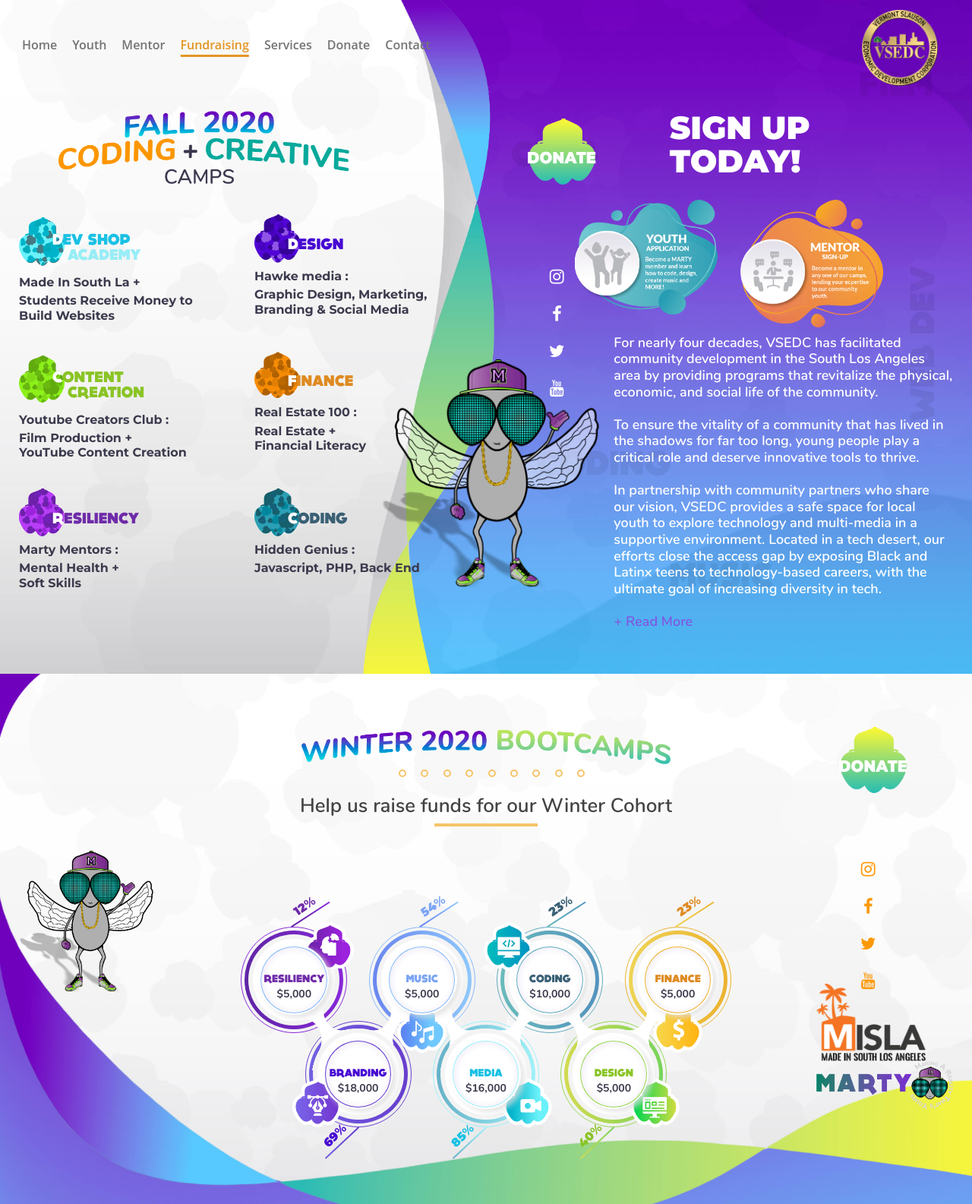
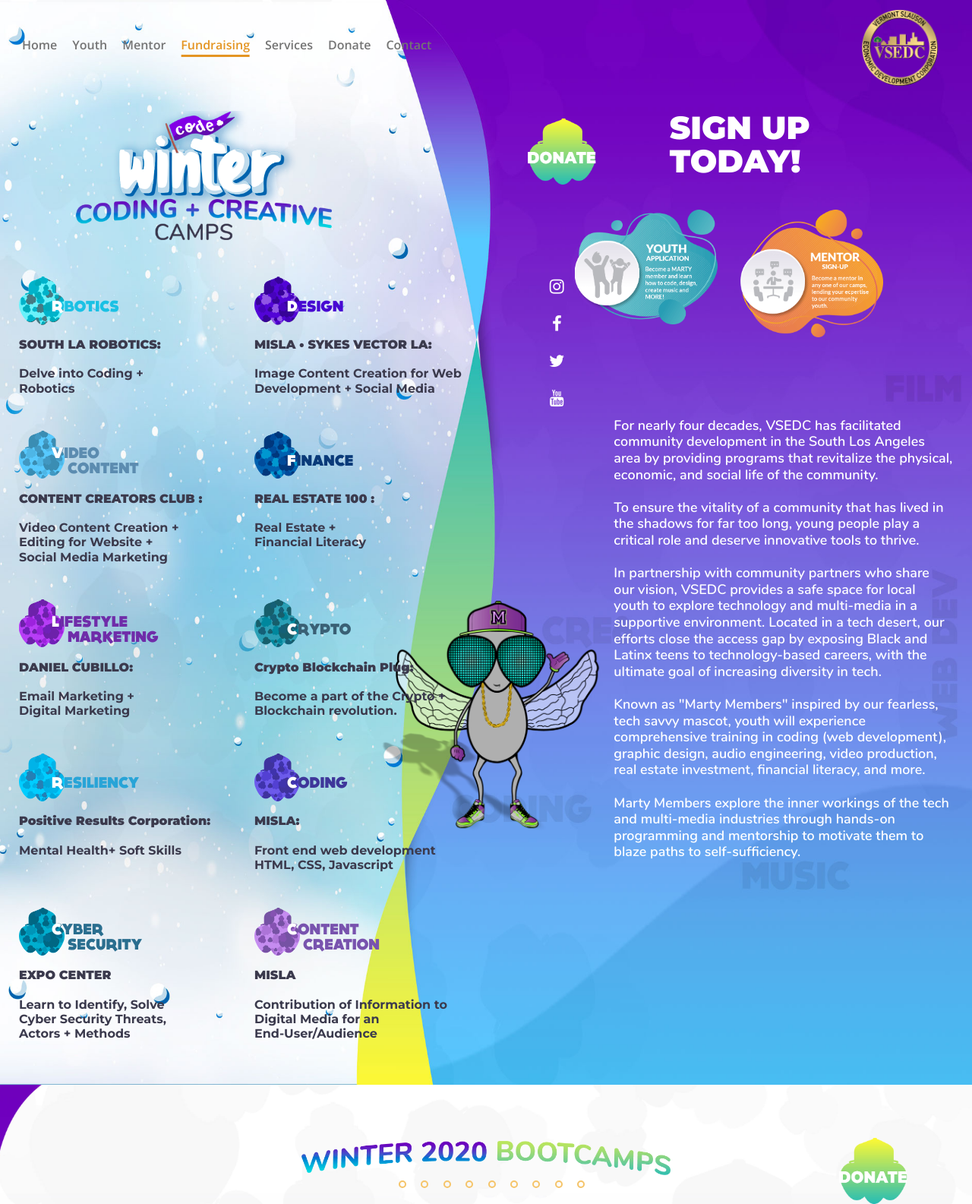
Before and after one commit to Mbilallayers/VSEDC-demo, a PHP site: page / in a window 1280 px wide. Shown: the top 1585 px of the page at 76% size. Run offline with PHP 8.4, Linux system fonts and the light colour scheme.

Commit message:
update index

```diff
--- a/assets/css/style.css
+++ b/assets/css/style.css
@@ -1,4 +1,5 @@
 @import "https://fonts.googleapis.com/css2?family=Montserrat:ital,wght@0,300;0,400;0,500;0,600;0,700;0,800;0,900;1,800&display=swap";
+@import "https://fonts.googleapis.com/css2?family=Open+Sans:ital,wght@0,400;0,600;0,700;1,400;1,600&display=swap";
 
 * {
     padding: 0;
@@ -50,7 +51,7 @@
 }
 
 .home-page {
-    background-image: url(../images/bg-main.jpg);
+    background-image: url(../images/home-winter.jpg);
     padding-bottom: 40px;
 }
 
@@ -192,7 +193,7 @@
     display: block;
 }
 .morelink {
-    color: #8157e0;
+    color: #580ab0;
 }
 .morecontent span {
     display: none;
@@ -217,12 +218,12 @@
 .leftSide .row .imageBox .topIcon {
     display: flex;
     justify-content: center;
-    align-items: center
+    align-items: center;
+    min-height: 80px;
 }
 
 .leftSide .row .imageBox .topIcon h2 span {
     margin-left: 20px;
-    color: #97edf6
 }
 
 .leftSide .row .imageBox .topIcon h2 {
@@ -243,7 +244,7 @@
 .leftSide .row .imageBox .topIcon h2 span.uniqueWord {
     position: absolute;
     top: 24px;
-    left: 0;
+    left: -1px;
     margin: 0;
     display: inline-block;
     color: #fff !important
--- a/index.html
+++ b/index.html
@@ -66,7 +66,7 @@
                     <div class="row">
                         <div class="col-lg-8 offset-lg-1 offset-md-0 col-md-6 offset-md-3">
                             <div class="bigLogo">
-                                <img src="assets/images/title-home.png" class="img-fluid" alt="Fall 2020">
+                                <img src="assets/images/winter-title.png" style="max-height: 170px;" class="img-fluid" alt="Fall 2020">
                             </div>
                         </div>
                     </div>
@@ -78,9 +78,9 @@
                                 <div class="imageBox">
                                     <div class="topIcon">
                                         <img src="assets/images/dev-bg_03.png" alt="icon">
-                                        <h2>Dev Shop<br><span>Academy</span><span class="uniqueWord">D</span></h2>
+                                        <h2>OBOTICS<span class="uniqueWord">R</span></h2>
                                     </div>
-                                    <h3><span>Made In South La +</span><br>Students Receive Money to <br>Build Websites</h3>
+                                    <h3><b>SOUTH LA ROBOTICS:</b><br><br>Delve into Coding + <br> Robotics</h3>
 
                                 </div>
                             </div>
@@ -90,41 +90,50 @@
                                         <img src="assets/images/design-bg_03.png" alt="icon">
                                         <h2>Design<span class="uniqueWord">D</span></h2>
                                     </div>
-                                    <h3><span>Hawke media :</span><br>Graphic Design, Marketing,<br>Branding & Social Media</h3>
+                                    <h3><b>MISLA • SYKES VECTOR LA:</b><br><br>Image Content Creation for
+                                        Web Development + Social Media</h3>
+
+                                </div>
+                            </div>
+
+                            <div class="col-lg-6 col-md-4 col-sm-6">
+                                <div class="imageBox">
+                                    <div class="topIcon ">
+                                        <img src="assets/images/video.png" alt="icon">
+                                        <h2 style="color: #5c8cb0">VIDEO<br><span>Content</span><span class="uniqueWord">V</span></h2>
+                                    </div>
+                                    <h3><b>CONTENT CREATORS CLUB :
+</b><br><br>
+                                        Video Content Creation +<br> Editing for Website  +<br>
+                                        Social Media Marketing
+                                    </h3>
 
                                 </div>
                             </div>
                             <div class="col-lg-6 col-md-4 col-sm-6">
                                 <div class="imageBox">
-                                    <div class="topIcon contentCreationBox">
-                                        <img src="assets/images/content-creation-bg_03.png" alt="icon">
-                                        <h2>Content<br><span>Creation</span><span class="uniqueWord">C</span></h2>
+                                    <div class="topIcon designBox">
+                                        <img src="assets/images/finance.png" alt="icon">
+                                        <h2 style="color: #0a3a79">FINANCE<span class="uniqueWord">F</span></h2>
                                     </div>
-                                    <h3><span>Youtube Creators Club :</span><br>Film Production +<br>YouTube Content Creation</h3>
+                                    <h3><b>REAL ESTATE 100 :</b><br><br>
+                                        Real Estate + <br>
+                                        Financial Literacy</h3>
 
                                 </div>
                             </div>
-                            <div class="col-lg-6 col-md-4 col-sm-6">
-                                <div class="imageBox">
-                                    <div class="topIcon financeBox">
-                                        <img src="assets/images/finance-bg_03.png">
-                                        <h2>Finance<span class="uniqueWord">F</span></h2>
-                                    </div>
-                                    <h3><span>Real Estate 100 :</span><br>Real Estate +<br>Financial Literacy</h3>
 
-                                </div>
-                                <div class="centerLogoMarty">
-                                    <img src="assets/images/marty-logo_03.png" alt="logo" data-aos="zoom-in-up" />
-                                </div>
 
-                            </div>
+
                             <div class="col-lg-6 col-md-4 col-sm-6">
                                 <div class="imageBox">
                                     <div class="topIcon resiliencyBox">
                                         <img src="assets/images/marty-mentor-bg_03.png" alt="icon">
-                                        <h2>Resiliency<span class="uniqueWord">R</span></h2>
+                                        <h2>LIFESTYLE <span>MARKETING</span><span class="uniqueWord">L</span></h2>
                                     </div>
-                                    <h3><span>Marty Mentors :</span><br>Mental Health +<br>Soft Skills</h3>
+                                    <h3><b>DANIEL CUBILLO:</b><br> <br>
+                                        Email Marketing + <br>
+                                        Digital Marketing</h3>
 
                                 </div>
                             </div>
@@ -132,12 +141,74 @@
                                 <div class="imageBox">
                                     <div class="topIcon codingBox">
                                         <img src="assets/images/coding-bg_03.png" alt="icon">
-                                        <h2>Coding<span class="uniqueWord">C</span></h2>
+                                        <h2>CRYPTO<span class="uniqueWord">C</span></h2>
                                     </div>
-                                    <h3><span>Hidden Genius :</span><br>Javascript, PHP, Back End</h3>
+                                    <h3><b>Crypto Blockchain Plug:
+                                    </b><br><br>
+                                        Become a part of the Crypto + <br>
+                                        Blockchain revolution.
+                                    </h3>
+                                </div>
+                                <div class="centerLogoMarty">
+                                    <img src="assets/images/marty-logo_03.png" alt="logo" data-aos="zoom-in-up" class="aos-init aos-animate">
+                                </div>
+                            </div>
+
+                            <div class="col-lg-6 col-md-4 col-sm-6">
+                                <div class="imageBox">
+                                    <div class="topIcon codingBox">
+                                        <img src="assets/images/rediliency.png" alt="icon">
+                                        <h2 style="color: #28a4d7">RESILIENCY<span class="uniqueWord">R</span></h2>
+                                    </div>
+                                    <h3><b>Positive Results Corporation:
+                                    </b><br><br>
+
+                                        Mental Health+ Soft Skills
+                                    </h3>
 
                                 </div>
                             </div>
+                            <div class="col-lg-6 col-md-4 col-sm-6">
+                                <div class="imageBox">
+                                    <div class="topIcon codingBox">
+                                        <img src="assets/images/coding.png" alt="icon">
+                                        <h2 style="color: #3e369a">CODING<span class="uniqueWord">C</span></h2>
+                                    </div>
+                                    <h3><b>MISLA:
+                                    </b><br><br>
+
+                                        Front end web development <br> HTML, CSS, Javascript
+                                    </h3>
+                                </div>
+                            </div>
+
+                            <div class="col-lg-6 col-md-4 col-sm-6">
+                                <div class="imageBox">
+                                    <div class="topIcon codingBox">
+                                        <img src="assets/images/cyber.png" alt="icon">
+                                        <h2 style="color: #2a6e8f">CYBER <br><span>SECURITY </span><span class="uniqueWord">C</span></h2>
+                                    </div>
+                                    <h3><b>EXPO CENTER
+                                    </b><br><br>
+                                        Learn to Identify, Solve <br> Cyber Security Threats, <br> Actors + Methods
+                                    </h3>
+
+                                </div>
+                            </div>
+                            <div class="col-lg-6 col-md-4 col-sm-6">
+                                <div class="imageBox">
+                                    <div class="topIcon codingBox">
+                                        <img src="assets/images/content.png" alt="icon">
+                                        <h2 style="color: #7853ae">CONTENT <br><span>CREATION</span> <br><span class="uniqueWord">C</span></h2>
+                                    </div>
+                                    <h3><b>MISLA
+                                    </b><br><br>
+                                        Contribution of Information to <br> Digital Media for an <br> End-User/Audience
+                                    </h3>
+
+                                </div>
+                            </div>
+
 
                         </div>
                     </div>
@@ -154,13 +225,13 @@
                             </div>
                         </div>
                         <div class="col-lg-8 col-md-6 col-sm-6">
-                            <div class="heroHeading">
+                            <div class="heroHeading mb-4">
                                 <h1>Sign Up<br>Today!</h1>
                             </div>
                         </div>
                     </div>
                     <div class="socialLinksIcons">
-                        <div class="row">
+                        <div class="row mb-5">
                             <div class="col-sm-6">
                                 <div class="youthImage">
                                     <a href="https://docs.google.com/forms/d/e/1FAIpQLScgrMZxQGSkwvj3j0tIxJklTdd6TqbeYNrt4M3vFtmWoDMaYg/viewform?usp=send_form"
@@ -199,7 +270,7 @@
                     </div>
                     <div class="row">
                         <div class="offset-sm-2 col-sm-10">
-                            <div class="detailText">
+                            <div class="detailText mt-5">
                                 <h3>
                                     For nearly four decades, VSEDC has facilitated community development in the South Los Angeles area by providing programs that revitalize the physical, economic, and social life of the community.
                                     <br> <br>
@@ -207,12 +278,12 @@
                                     <br> <br>
                                     In partnership with community partners who share our vision, VSEDC provides a safe space for local youth to explore technology and multi-media in a supportive environment. Located in a tech desert, our efforts close the access gap by exposing Black and Latinx teens to technology-based careers, with the ultimate goal of increasing diversity in tech.
                                     <br> <br>
-                                    <span class="comment more">
+<!--                                    <span class="comment more">-->
                                             Known as "Marty Members" inspired by our fearless, tech savvy mascot, youth will experience comprehensive training in coding (web development), graphic design, audio engineering, video production, real estate investment, financial literacy, and more.
                                             <br> <br>
                                             Marty Members explore the inner workings of the tech and multi-media industries through hands-on programming and mentorship to motivate them to blaze paths to self-sufficiency.
                                              <br><br>
-                                    </span>
+<!--                                    </span>-->
                                 </h3>
                             </div>
                         </div>
```
Also changed, not shown: assets/images/coding.png (added), assets/images/content.png (added), assets/images/cyber.png (added), assets/images/finance.png (added), assets/images/home-winter.jpg (added), assets/images/rediliency.png (added), assets/images/video.png (added), assets/images/winter-title.png (added).
